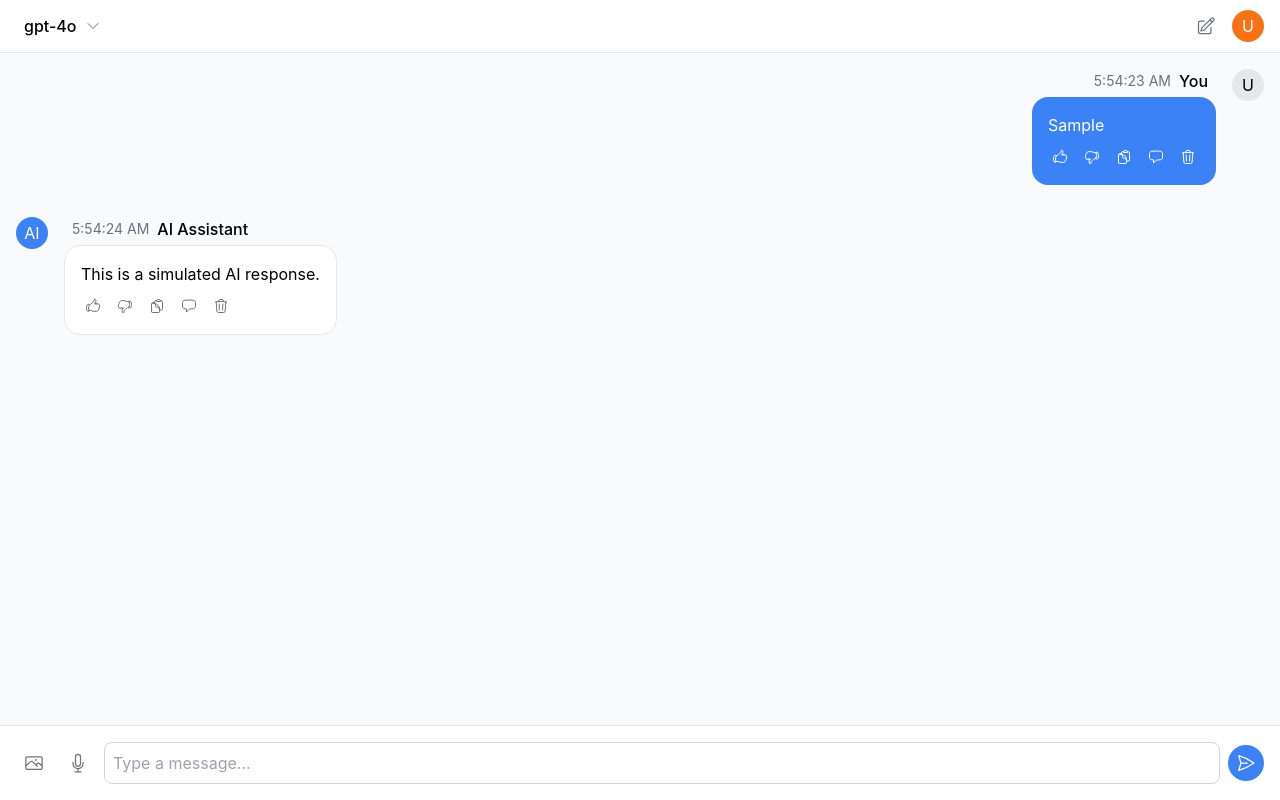
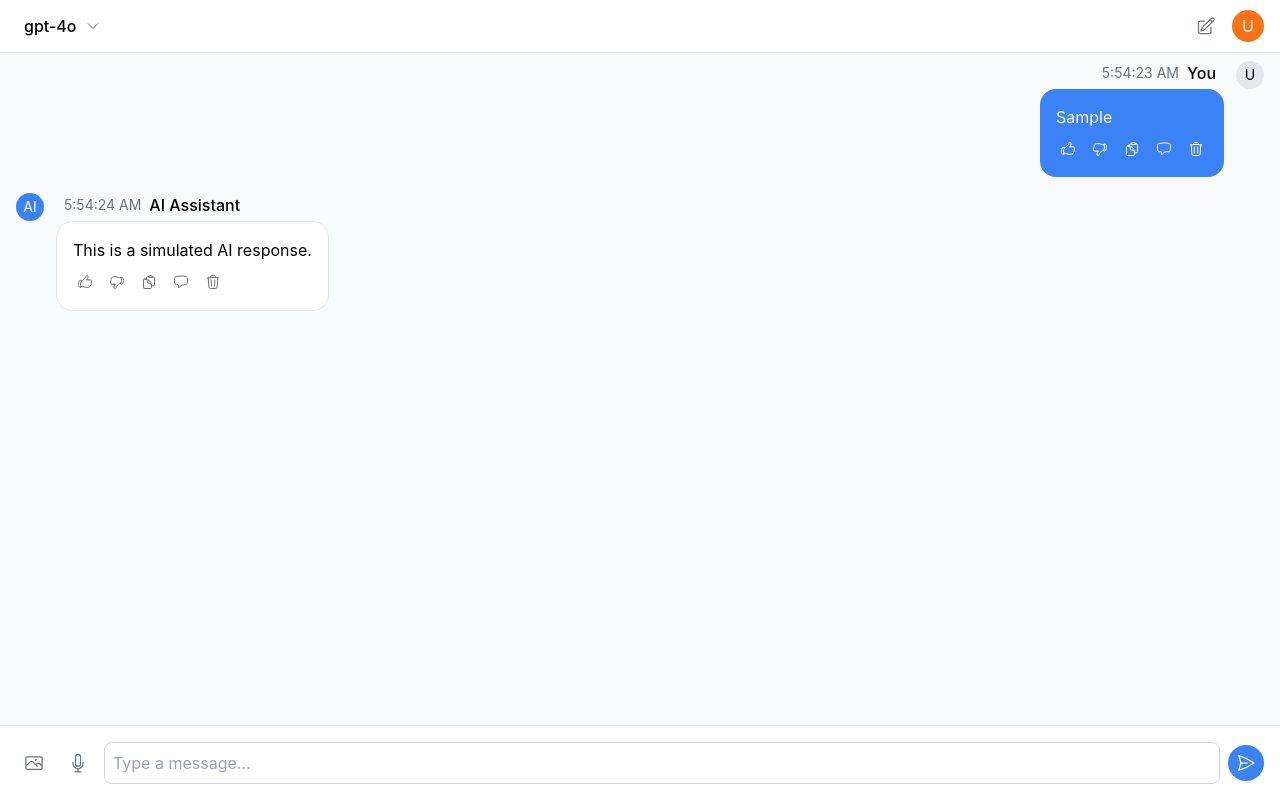
Before and after one commit to kuangquanshuisn/chatto, a Vue app in the folder frontend/: page /chat in a window 1280 px wide. Both pictures are taken after typing "Sample" into the empty fields and a click on the button 1246 px from the left and 763 px from the top of the page. Built offline with nearby package versions, Linux system fonts and the light colour scheme.

Commit message:
修改聊天框高度

```diff
--- a/frontend/src/components/Message.vue
+++ b/frontend/src/components/Message.vue
@@ -1,15 +1,15 @@
 <template>
-    <div :class="`flex items-start gap-4 p-4 ${isAI ? 'justify-start' : 'justify-end'}`">
+    <div :class="`flex items-start gap-3 py-2 px-4 ${isAI ? 'justify-start' : 'justify-end'}`">
       <div
         v-if="isAI"
-        class="w-8 h-8 rounded-full flex items-center justify-center flex-shrink-0 bg-blue-500 text-white"
+        class="w-7 h-7 rounded-full flex items-center justify-center flex-shrink-0 bg-blue-500 text-white text-sm"
       >
         AI
       </div>
       <MessageBubble :content="content" :isAI="isAI" :timestamp="timestamp" />
       <div
         v-if="!isAI"
-        class="w-8 h-8 rounded-full flex items-center justify-center flex-shrink-0 bg-gray-200"
+        class="w-7 h-7 rounded-full flex items-center justify-center flex-shrink-0 bg-gray-200 text-sm"
       >
         U
       </div>
```
